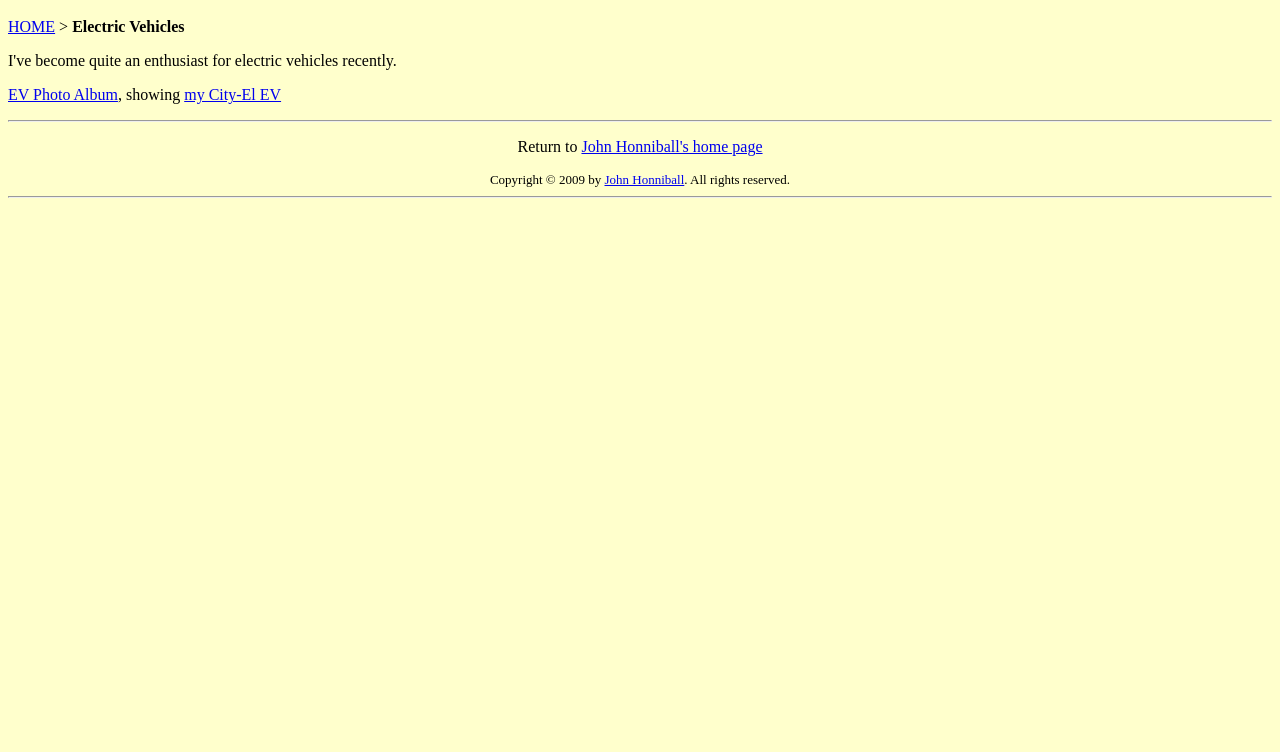
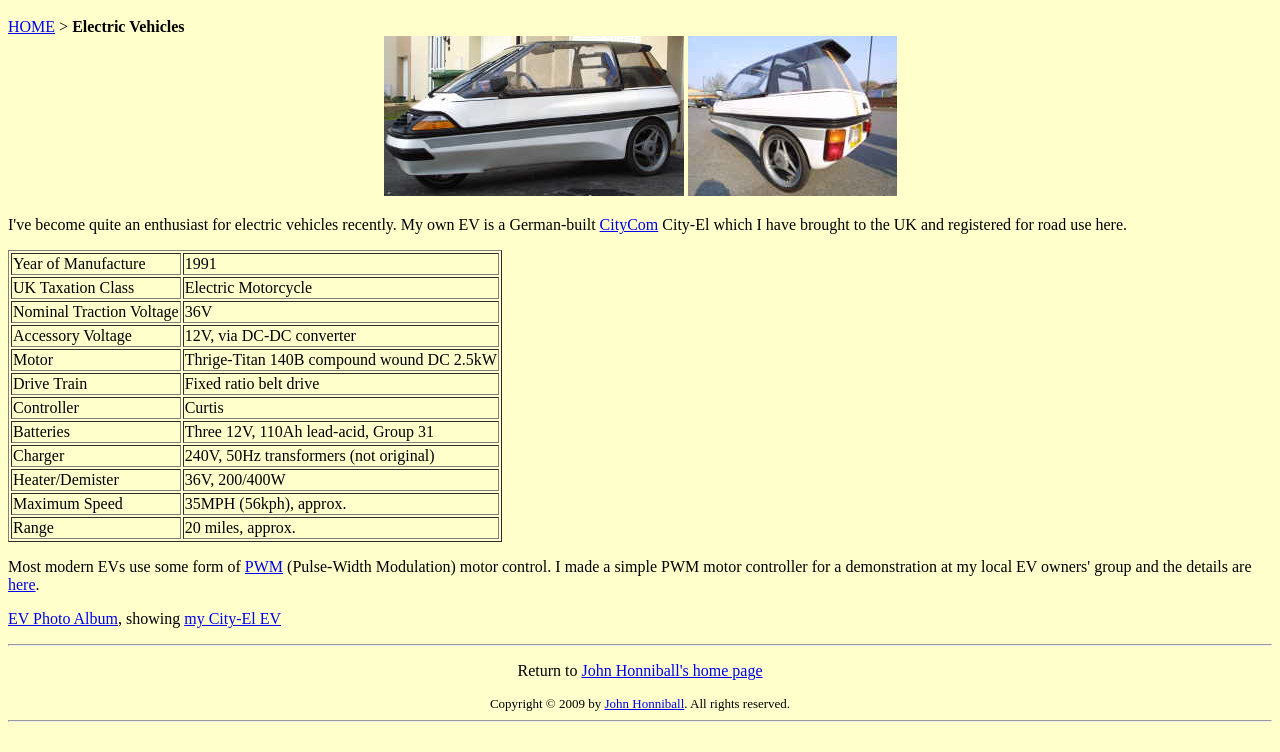
Before and after one commit to anachrocomputer/anachrocomputer.github.io, a plain HTML site: page ev.htm in a window 1280 px wide. Shown: the part 48-800 px from the top of the page. Drawn offline with Linux system fonts and the light colour scheme.

Commit message:
Added photos and data table to EV page
git-svn-id: file://localhost/var/lib/svn/www@159 2ec5e288-8333-0410-b6bd-bb9b5631d25b

```diff
--- a/ev.htm
+++ b/ev.htm
@@ -21,8 +21,37 @@
 <H1 ALIGN=CENTER>Electric Vehicles</H1>
 </FONT>
 <a  href="index.htm">HOME</a>&nbsp;&gt;&nbsp;<b>Electric Vehicles</b>
+<div align=center>
+<img src="cityel1.jpg" width=300 height=160>
+<img src="cityel2.jpg" width=209 height=160>
+</div>
 <p>
 I've become quite an enthusiast for electric vehicles recently.
+My own EV is a German-built
+<a href="http://www.cityel.com">CityCom</a> City-El which I have brought to the
+UK and registered for road use here.
+</p>
+<table border=1>
+<tr><td>Year of Manufacture</td><td>1991</td></tr>
+<tr><td>UK Taxation Class</td><td>Electric Motorcycle</td></tr>
+<tr><td>Nominal Traction Voltage</td><td>36V</td></tr>
+<tr><td>Accessory Voltage</td><td>12V, via DC-DC converter</td></tr>
+<tr><td>Motor</td><td>Thrige-Titan 140B compound wound DC 2.5kW</td></tr>
+<tr><td>Drive Train</td><td>Fixed ratio belt drive</td></tr>
+<tr><td>Controller</td><td>Curtis</td></tr>
+<tr><td>Batteries</td><td>Three 12V, 110Ah lead-acid, Group 31</td></tr>
+<tr><td>Charger</td><td>240V, 50Hz transformers (not original)</td></tr>
+<tr><td>Heater/Demister</td><td>36V, 200/400W</td></tr>
+<tr><td>Maximum Speed</td><td>35MPH (56kph), approx.</td></tr>
+<tr><td>Range</td><td>20 miles, approx.</td></tr>
+</table>
+<p>
+Most modern EVs use some form of
+<A HREF="http://en.wikipedia.org/wiki/Pulse-width_modulation" TITLE="Wikipedia: Pulse-width modulation">PWM</A>
+(Pulse-Width Modulation) motor control.
+I made a simple PWM motor controller for a demonstration at my local EV
+owners' group and the details are
+<a href="mosfetpwm.htm">here</a>.
 </p>
 <p>
 <a href="http://www.austinev.org/evalbum/">EV Photo Album</a>, showing <a href="http://www.austinev.org/evalbum/1128">my City-El EV</a>
```
Also changed, not shown: cityel1.jpg (added), cityel2.jpg (added).
